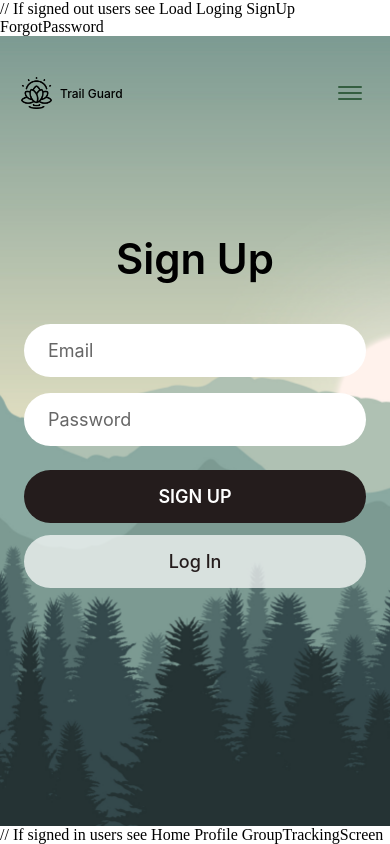
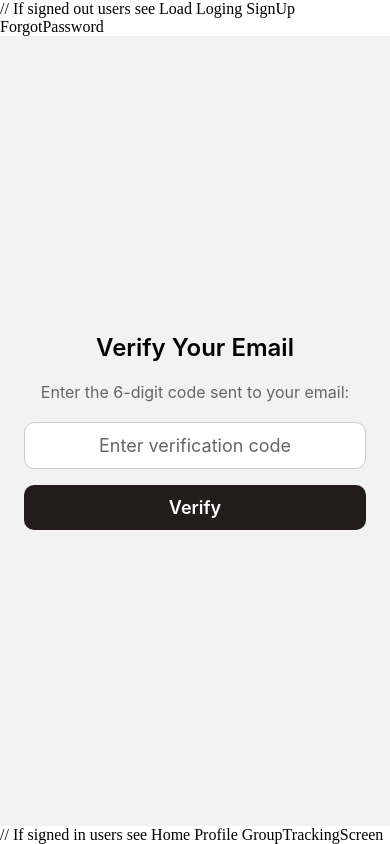
Before and after one commit to KrYpt03/survival-app-sdgp, a React Native app in the folder frontend/: screen /VerifyEmail in a window 390 px wide. Built offline with nearby package versions, Linux system fonts and the light colour scheme; no server answers.

Commit message:
implementing verify email

```diff
--- a/frontend/src/navigation/AppNavigator.tsx
+++ b/frontend/src/navigation/AppNavigator.tsx
@@ -9,6 +9,7 @@ import Load from '../screens/Load';
 import Profile from '../screens/Profile';
 import GroupTrackingScreen from '../screens/GroupTrackingScreen';
 import Home from '../screens/Home';
+import VerifyEmailScreen from '../screens/VerifyEmail';
 
 const Stack = createStackNavigator();
 
@@ -21,6 +22,7 @@ export default function AppNavigator() {
         <Stack.Screen name="Load" component={Load} options={{ headerShown: false }} />
         <Stack.Screen name="Loging" component={Loging} options={{ headerShown: false }} />
         <Stack.Screen name="SignUp" component={SignUp} options={{ headerShown: false }} />
+        <Stack.Screen name="VerifyEmail" component={VerifyEmailScreen} options={{ headerShown: false }} />
         <Stack.Screen name="ForgotPassword" component={ForgotPassword} options={{ headerShown: false }} />
         </Stack.Navigator>
       </SignedOut>
--- a/frontend/src/screens/SignUp.tsx
+++ b/frontend/src/screens/SignUp.tsx
@@ -14,17 +14,17 @@ import {
   Alert,
 } from "react-native";
 import { useNavigation } from "@react-navigation/native";
-import { useSignUp } from "@clerk/clerk-expo"; // ✅ Import Clerk Sign-Up Hook
+import { useSignUp } from "@clerk/clerk-expo"; // Import Clerk Sign-Up Hook
 
 const { width, height } = Dimensions.get("window");
 
 export default function SignupScreen() {
   const navigation = useNavigation();
-  const { signUp, isLoaded } = useSignUp(); // ✅ Clerk Sign-Up Hook
+  const { signUp, isLoaded } = useSignUp(); //  Clerk Sign-Up Hook
   const [email, setEmail] = useState("");
   const [password, setPassword] = useState("");
 
-  // ✅ Clerk Sign-Up Function
+  //  Clerk Sign-Up Function
   const handleSignUp = async () => {
     if (!isLoaded) return;
 
@@ -37,8 +37,8 @@ export default function SignupScreen() {
       await signUp.prepareEmailAddressVerification();
       Alert.alert("Success", "Check your email for verification.");
 
-      // ✅ Navigate to Login Screen after Sign-Up
-      navigation.navigate("Loging" as never);
+      //  Navigate to Login Screen after Sign-Up
+      navigation.navigate("VerifyEmail" as never);
     } catch (err: any) {
       Alert.alert("Error", err.errors ? err.errors[0].message : "Sign-up failed");
     }
--- /dev/null
+++ b/frontend/src/screens/VerifyEmail.tsx
@@ -0,0 +1,105 @@
+import React, {useState} from "react";
+import{
+    View,
+    Text,
+    TextInput,
+    TouchableOpacity,
+    StyleSheet,
+    Alert,
+    ImageBackground,
+    Dimensions,
+}from "react-native";
+import { useSignUp } from "@clerk/clerk-expo";
+import { useNavigation } from "@react-navigation/native";
+
+
+
+export default function VerifyEmailScreen(){
+    const navigation = useNavigation();
+    const { signUp, isLoaded } = useSignUp();
+    const [code, setCode] = useState("");
+
+    const handleVerifyEmail = async () => {
+        if(!isLoaded || !signUp) return;
+
+        try{
+            await signUp.attemptEmailAddressVerification({code});
+            Alert.alert("Success", "Email verified successfully");
+
+            navigation.navigate("Loging" as never);
+        }catch(err: any){
+            Alert.alert("Error", err.errors ? err.errors[0].message : "Email verification failed");
+        }
+    };
+
+    return (
+
+        <View style={styles.container}>
+          <Text style={styles.title}>Verify Your Email</Text>
+          <Text style={styles.instructions}>
+            Enter the 6-digit code sent to your email:
+          </Text>
+
+          <TextInput
+            style={styles.input}
+            placeholder="Enter verification code"
+            value={code}
+            onChangeText={setCode}
+            keyboardType="number-pad"
+            maxLength={6}
+            placeholderTextColor="#666"
+          />
+
+          <TouchableOpacity style={styles.verifyButton} onPress={handleVerifyEmail}>
+            <Text style={styles.verifyButtonText}>Verify</Text>
+          </TouchableOpacity>
+        </View>
+
+      );
+    }
+
+    const styles = StyleSheet.create({
+      container: {
+        flex: 1,
+        justifyContent: "center",
+        alignItems: "center",
+        paddingHorizontal: 24,
+      },
+      title: {
+        fontSize: 24,
+        fontWeight: "600",
+        marginBottom: 20,
+        color: "#000",
+      },
+      instructions: {
+        fontSize: 16,
+        textAlign: "center",
+        marginBottom: 20,
+        color: "#666",
+      },
+      input: {
+        backgroundColor: "#fff",
+        borderRadius: 10,
+        paddingVertical: 12,
+        paddingHorizontal: 16,
+        fontSize: 18,
+        marginBottom: 16,
+        width: "100%",
+        textAlign: "center",
+        borderColor: "#ccc",
+        borderWidth: 1,
+      },
+      verifyButton: {
+        backgroundColor: "#241c1c",
+        borderRadius: 10,
+        paddingVertical: 12,
+        alignItems: "center",
+        width: "100%",
+      },
+      verifyButtonText: {
+        color: "#fff",
+        fontSize: 18,
+        fontWeight: "600",
+      },
+
+    });
```
